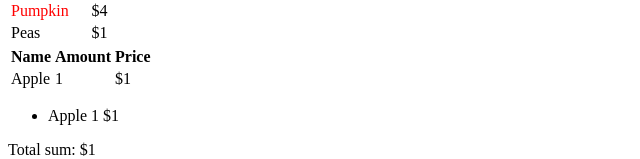
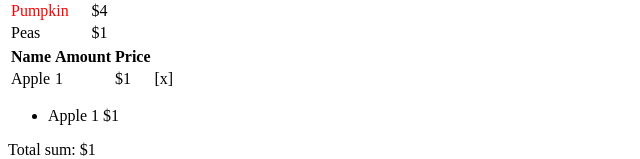
Before and after one commit to Yurimcalex/react-sandbox, a React (Vite) app: page / in a window 1280 px wide. Both pictures are taken after a click on the element "Apple". Shown: the part 204-363 px from the top of the page, without its empty margins (0-640 px from the left). Built offline with nearby package versions, Linux system fonts and the light colour scheme.

Commit message:
update:ShoppingCart - apply removing selected product

```diff
--- a/src/tr/ShoppingCart.jsx
+++ b/src/tr/ShoppingCart.jsx
@@ -1,9 +1,10 @@
-export default function ShoppingCart({ products }) {
+export default function ShoppingCart({ products, onRemoveProduct }) {
 	const rows = products.map((product, ind) => (
 		<tr key={ind}>
 			<td>{product.name}</td>
 			<td>1</td>
 			<td>{product.price}</td>
+			<td onClick={() => onRemoveProduct(product)}>[x]</td>
 		</tr>
 	));
 
```
